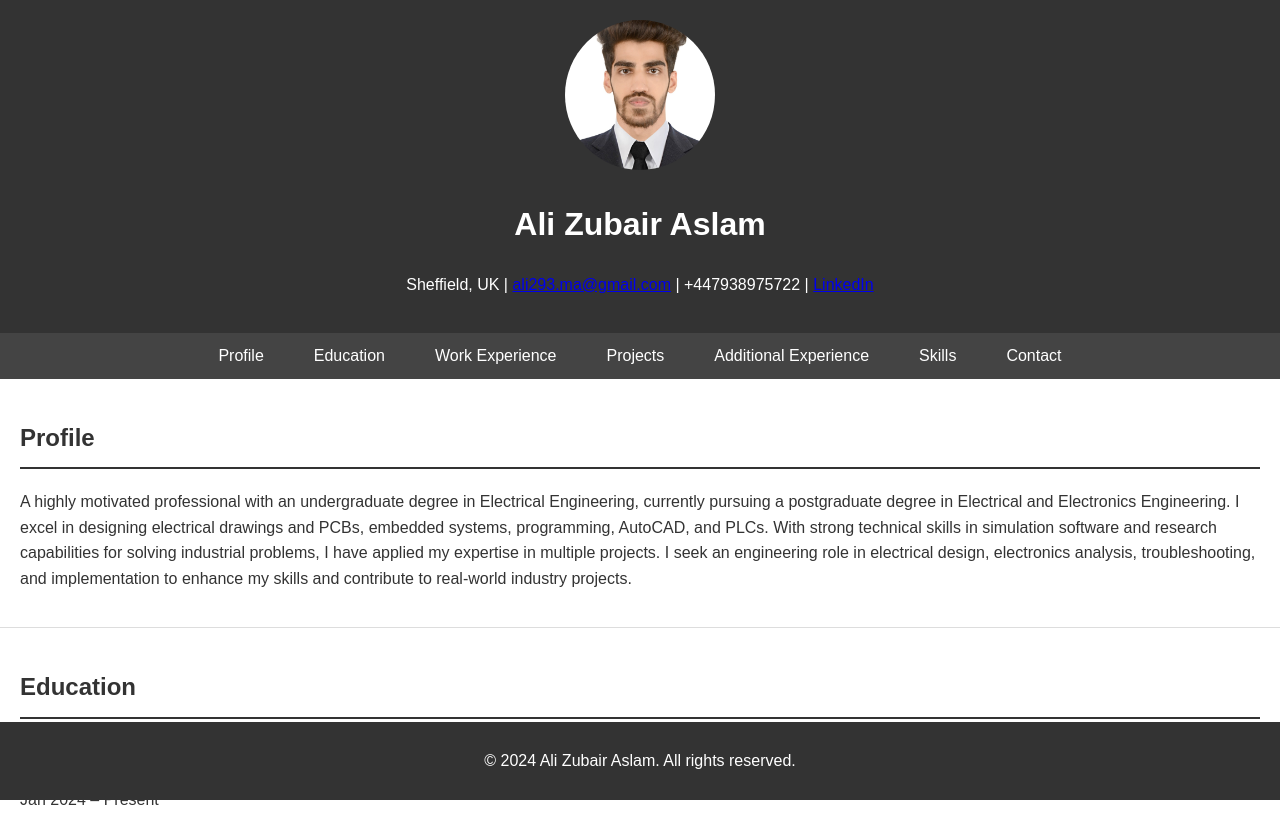
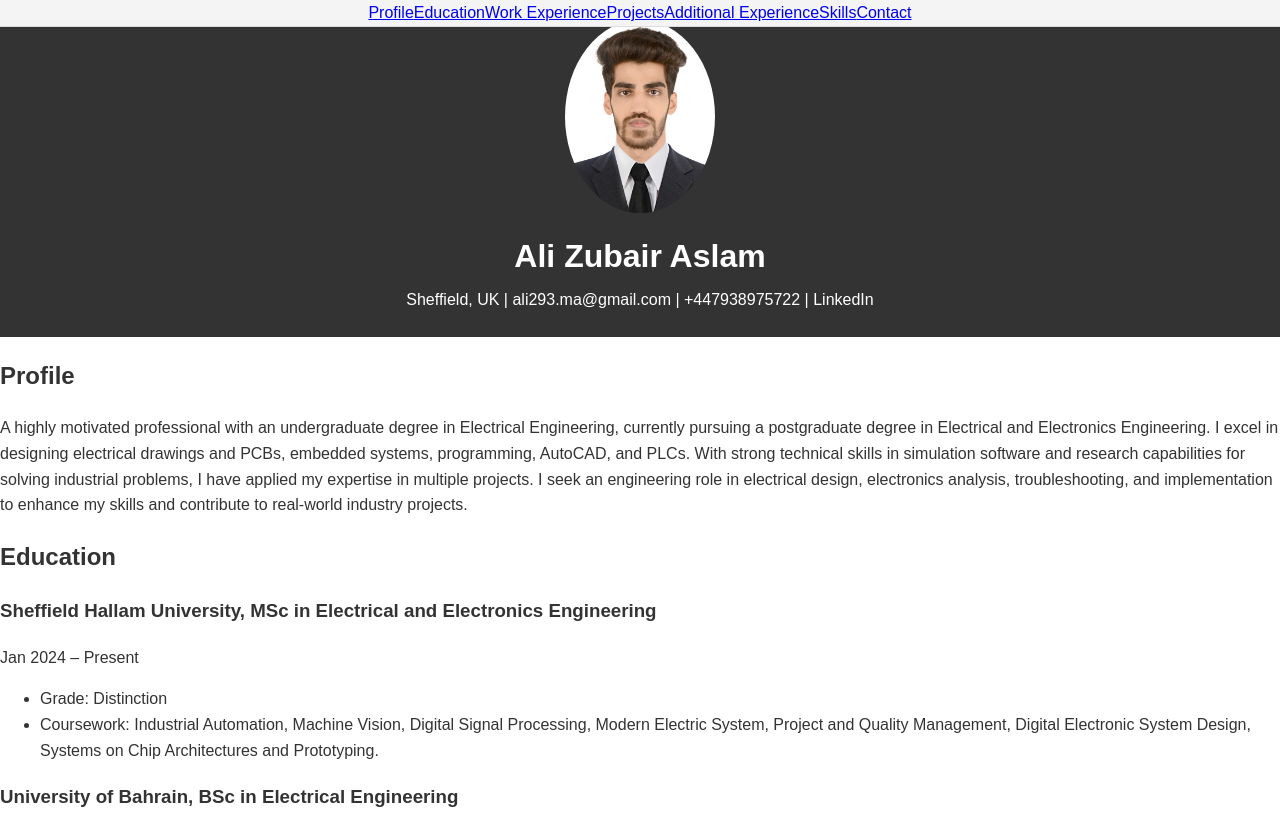
Before and after one commit to AliZ012/AliZ012.github.io, a plain HTML site: page index.html in a window 1280 px wide. Shown: the top 816 px of the page. Drawn offline with Linux system fonts and the light colour scheme.

Commit message:
styles.css

```diff
--- a/styles.css
+++ b/styles.css
@@ -1,4 +1,3 @@
-/* General styles */
 body {
     font-family: Arial, sans-serif;
     line-height: 1.6;
@@ -7,71 +6,49 @@ body {
     color: #333;
 }
 
+header {
+    background: #333;
+    color: #fff;
+    padding: 20px;
+    text-align: center;
+    position: relative;
+}
+
+header .profile-photo {
+    max-width: 150px;
+    height: auto;
+    border-radius: 50%;
+    margin-bottom: 10px;
+}
+
+header h1 {
+    margin: 0;
+}
+
+header p {
+    margin: 5px 0;
+}
+
+header a {
+    color: #fff;
+    text-decoration: none;
+}
+
 nav {
-    background: #444;
-    color: #fff;
-    padding: 10px 0;
-    position: sticky;
+    background: #f4f4f4;
+    border-bottom: 1px solid #ddd;
+    position: fixed;
     top: 0;
     width: 100%;
     z-index: 1000;
 }
 
 nav ul {
+    list-style: none;
+    padding: 0;
+    margin: 0;
     display: flex;
     justify-content: center;
-    list-style: none;
-    margin: 0;
-    padding: 0;
 }
 
-nav ul li {
-    margin: 0 15px;
-}
-
-nav ul li a {
-    color: #fff;
-    text-decoration: none;
-    padding: 5px 10px;
-    transition: background 0.3s;
-}
-
-nav ul li a:hover {
-    background: #555;
-    border-radius: 4px;
-}
-
-header {
-    background: #333;
-    color: #fff;
-    padding: 20px 0;
-    text-align: center;
-}
-
-header img {
-    border-radius: 50%;
-    width: 150px;
-    height: 150px;
-    object-fit: cover;
-}
-
-section {
-    padding: 20px;
-    border-bottom: 1px solid #ddd;
-}
-
-h2 {
-    color: #333;
-    border-bottom: 2px solid #333;
-    padding-bottom: 10px;
-}
-
-footer {
-    background: #333;
-    color: #fff;
-    text-align: center;
-    padding: 10px 0;
-    position: fixed;
-    bottom: 0;
-    width: 100%;
-}
+nav ul
```
